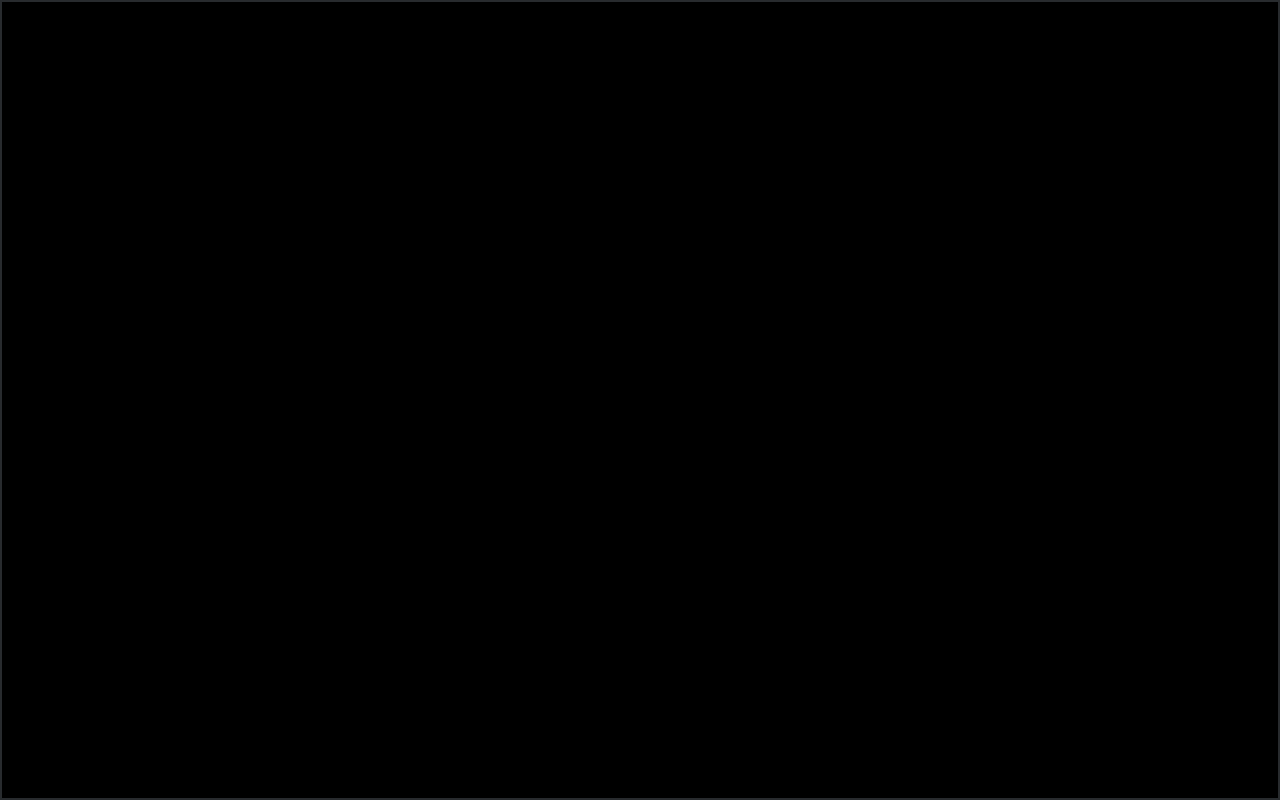
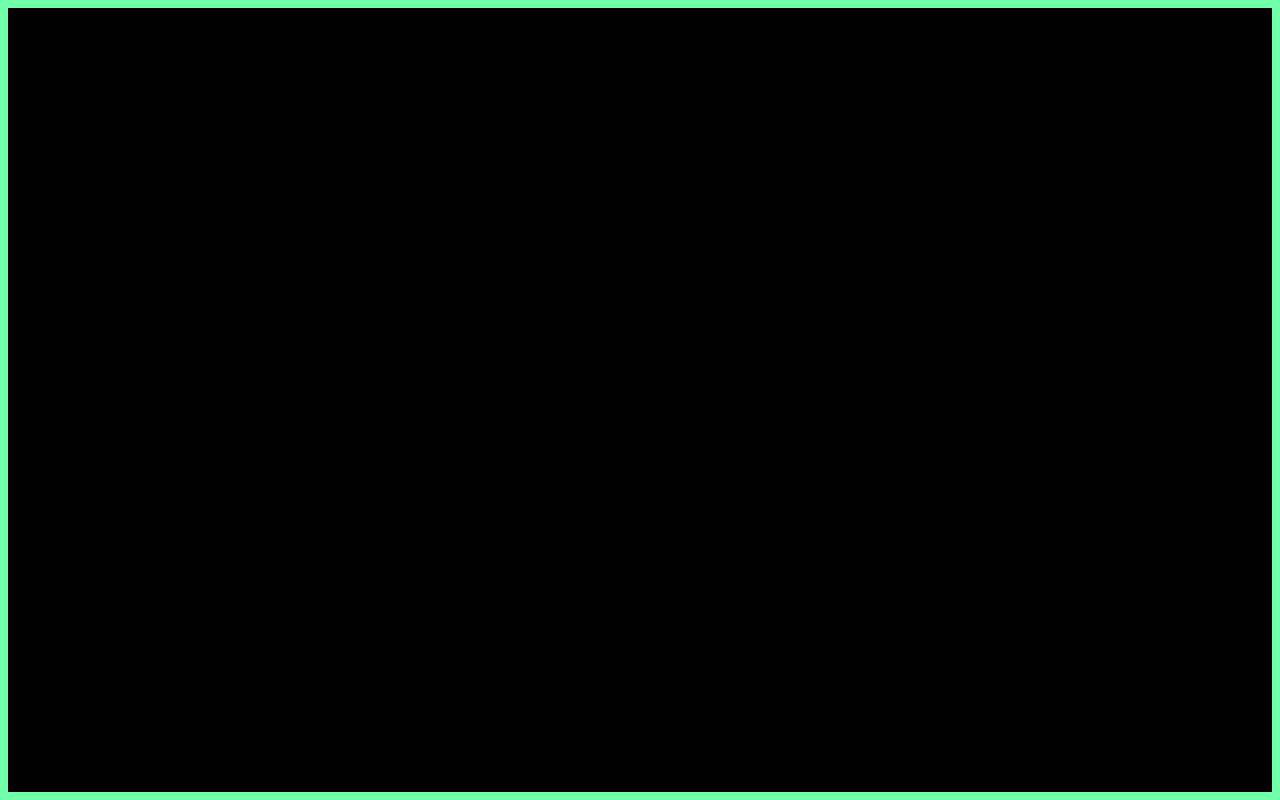
Before and after one commit to chlorocodes/chloro.codes, a plain HTML site: page index.html in a window 1280 px wide. Drawn offline with Linux system fonts and the light colour scheme.

Commit message:
Chlorofy the page

```diff
--- a/index.html
+++ b/index.html
@@ -13,7 +13,7 @@
       html,
       body {
         background: black;
-        border: 1px solid #282b2e;
+        border: 4px solid #71ffaa;
         margin: 0;
         padding: 0;
         width: 100%;
```
